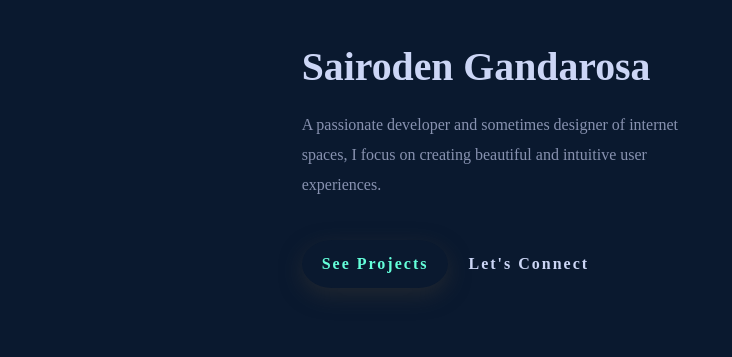
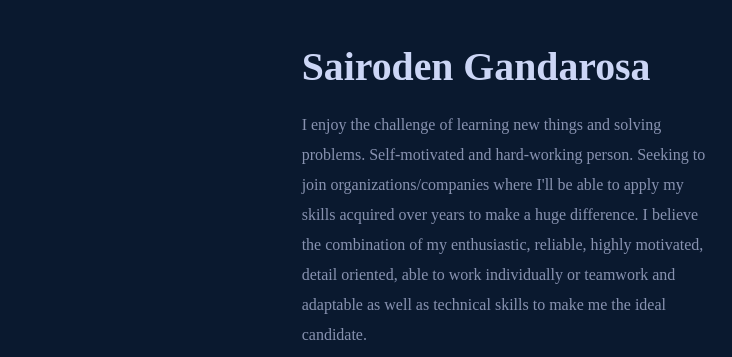
Before and after one commit to Sairoden/Portfolio-v3, a website built with Parcel: page index.html in a window 1280 px wide. Shown: the part 201-558 px from the top of the page, 0-732 px from the left. Built offline with nearby package versions, Linux system fonts and the light colour scheme; a web font is replaced by a local one.

Commit message:
Add new subtitle

```diff
--- a/css/app.css
+++ b/css/app.css
@@ -192,6 +192,7 @@ header .title .firstname {
 
 .resume a {
   margin-top: 0;
+  border-radius: 10px;
 }
 
 /* Responsive Media Queries */
--- a/css/contact.css
+++ b/css/contact.css
@@ -43,7 +43,7 @@
 .contact-form .my-form #my-form-button {
   width: 200px;
   text-transform: uppercase;
-  border-radius: 0px;
+  border-radius: 10px;
 }
 
 .contact-form .my-form input[type="email"] {
@@ -52,6 +52,7 @@
   padding: 6px 12px;
   letter-spacing: 2.4px;
   border: 1px solid #8892b0;
+  border-radius: 10px;
 }
 
 .contact-form .my-form #message {
@@ -60,6 +61,7 @@
   outline: none;
   border: 0;
   border: 1px solid #8892b0;
+  border-radius: 10px;
 }
 
 .contact-form .my-form #my-form-status {
--- a/index.html
+++ b/index.html
@@ -52,8 +52,13 @@
           </div>
           <div class="intro-subtitle">
             <p>
-              A passionate developer and sometimes designer of internet spaces,
-              I focus on creating beautiful and intuitive user experiences.
+              I enjoy the challenge of learning new things and solving problems.
+              Self-motivated and hard-working person. Seeking to join
+              organizations/companies where I'll be able to apply my skills
+              acquired over years to make a huge difference. I believe the
+              combination of my enthusiastic, reliable, highly motivated, detail
+              oriented, able to work individually or teamwork and adaptable as
+              well as technical skills to make me the ideal candidate.
             </p>
           </div>
           <div class="action-btn-group">
```
